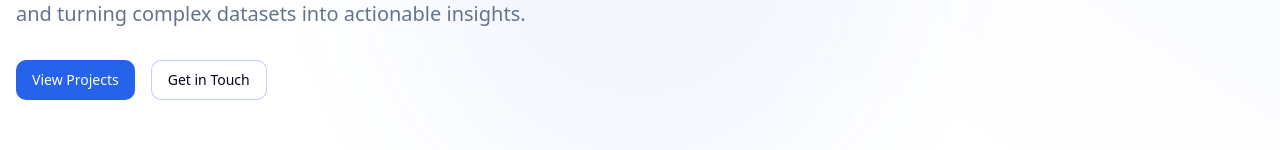
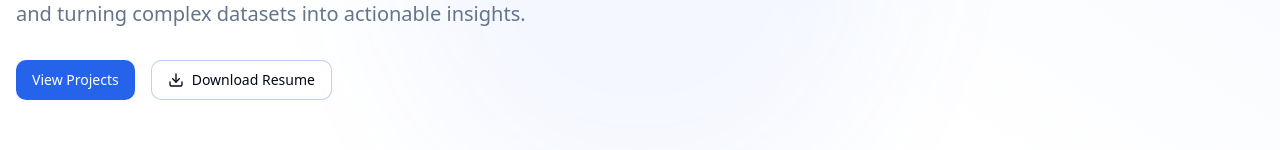
Before and after one commit to Subhrajyouti/subhrajyoti-mahanta-data-portfolio, a React (Vite) app: page / in a window 1280 px wide. Shown: the part 438-588 px from the top of the page. Built offline with nearby package versions, Linux system fonts and the light colour scheme.

Commit message:
Replace contact button with resume button
Replaced the "Get in Touch" button in the HeroSection with a "Download Resume" button, mirroring the functionality of the existing resume download button.

```diff
--- a/src/components/HeroSection.tsx
+++ b/src/components/HeroSection.tsx
@@ -1,6 +1,6 @@
 
 import { Button } from "@/components/ui/button";
-import { ChevronDown } from "lucide-react";
+import { ChevronDown, Download } from "lucide-react";
 import { useEffect, useState } from "react";
 
 const HeroSection = () => {
@@ -51,9 +51,12 @@ const HeroSection = () => {
               <Button
                 asChild
                 variant="outline"
-                className="rounded-md border-primary/30 text-foreground hover:bg-primary/10 transition-all"
+                className="rounded-md border-primary/30 text-foreground hover:bg-primary/10 transition-all gap-2"
               >
-                <a href="#contact">Get in Touch</a>
+                <a href="/resume.pdf" download>
+                  <Download className="h-4 w-4" />
+                  Download Resume
+                </a>
               </Button>
             </div>
           </div>
```
